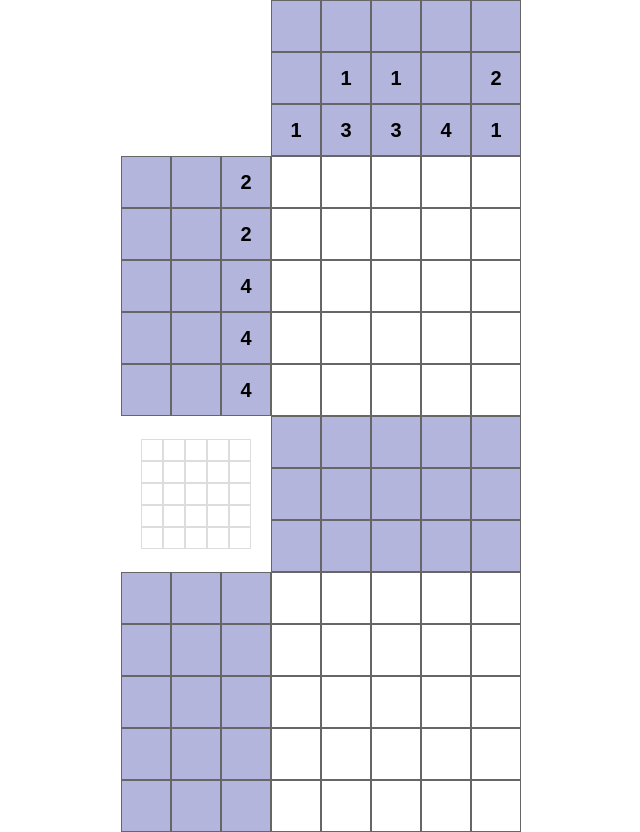
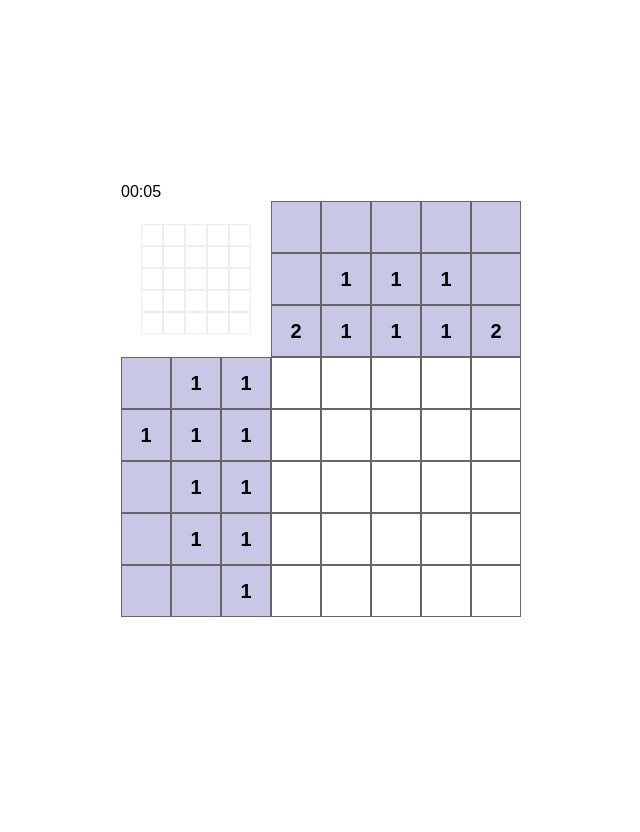
Before and after one commit to grimpatron/coffee-house, a plain HTML site: page nonograms/index.html in a window 1280 px wide. Shown: the whole page, without its empty margins (319-959 px from the left). After the commit the page ends 800 px from the top, so only its background shows below. Drawn offline with Linux system fonts and the light colour scheme.

Commit message:
feat: generation layout

```diff
--- a/nonograms/index.html
+++ b/nonograms/index.html
@@ -9,7 +9,8 @@
 </head>
 <body>
   <div class="container">
-    <div class="miniature"></div>
+    <div class="topbar">Время: 123</div>
+    <!-- <div class="miniature"></div>
 
     <div class="clue-col">
       <div class="row">
@@ -100,7 +101,7 @@
         <div class="cell"></div>
         <div class="cell"></div>
       </div>
-    </div>
+    </div> -->
 
   </div>
   <script src="main.js"></script>
--- a/nonograms/main.js
+++ b/nonograms/main.js
@@ -1,7 +1,24 @@
+const bodyNode = document.querySelector('body');
+bodyNode.innerHTML =
+`<div class="container">
+  <header class='header'>Nonogram</header>
+  <main class='main'></main>
+</div>
+<script src="main.js"></script>`;
+
+const mainNode = document.querySelector('.main');
+function generateGame() {
+  generateMarkup('miniature', 5, 5);
+  generateMarkup('clue-col', 3, 5);
+  generateMarkup('clue-row', 5, 3);
+  generateMarkup('playground', 5, 5);
+}
+generateGame();
+
 const cells = document.querySelectorAll('.cell');
-
 cells.forEach(el => el.addEventListener('click', (e) => {
   e.target.classList.toggle('cell--black');
+  statusGame();
 }));
 
 
@@ -10,37 +27,33 @@ const smile = [
   ['1', '1', '0', '1', '1'],
   ['0', '0', '0', '0', '0'],
   ['1', '0', '0', '0', '1'],
-  ['0', '1', '1', '1', '0']
-]
-const time = [
+  ['0', '1', '1', '1', '0']];
+const sandglass = [
   ['1', '1', '1', '1', '1'],
   ['0', '1', '1', '1', '0'],
   ['0', '0', '1', '0', '0'],
   ['0', '1', '0', '1', '0'],
-  ['1', '1', '1', '1', '1']
-]
+  ['1', '1', '1', '1', '1']];
 const heart = [
   ['0', '1', '0', '1', '0'],
   ['1', '0', '1', '0', '1'],
   ['1', '0', '0', '0', '1'],
   ['0', '1', '0', '1', '0'],
-  ['0', '0', '1', '0', '0']
-]
-const zaiac = [
+  ['0', '0', '1', '0', '0']];
+const hare = [
   ['0', '1', '1', '0', '0'],
   ['0', '0', '0', '1', '1'],
   ['0', '1', '1', '1', '1'],
   ['1', '1', '1', '1', '0'],
-  ['0', '1', '1', '1', '1']
-]
-const fontan = [
+  ['0', '1', '1', '1', '1']];
+const fountain = [
   ['0', '1', '0', '1', '0'],
   ['1', '0', '1', '0', '1'],
   ['0', '0', '1', '0', '0'],
   ['1', '1', '1', '1', '1'],
-  ['0', '1', '1', '1', '0']
-]
-let rndArt = zaiac;
+  ['0', '1', '1', '1', '0']];
+let patternIMG;
+startGame();  // ПОЕХАЛИ!!!!!!!!!!!
 
 
 function countRowCells(matrixXXX) {
@@ -61,7 +74,7 @@ function countRowCells(matrixXXX) {
 
   return colCounts;
 }
-let resCol = countRowCells(rndArt);
+let resCol = countRowCells(patternIMG);
 
 
 
@@ -83,7 +96,7 @@ function countColCells(matrixXXX) {
 
   return rowCounts;
 }
-let resRow = countColCells(rndArt);
+let resRow = countColCells(patternIMG);
 
 
 
@@ -118,7 +131,7 @@ function reverseArr(matrix) {
 }
 
 let rotatedMatrix = rotateMatrix(resCol);
-     reverseArr(rotatedMatrix);
+reverseArr(rotatedMatrix);
 let flattenedMtrxCol = rotatedMatrix.flat();
 let flattenedMtrxRow = resRow.flat();
 
@@ -137,7 +150,6 @@ function fillInClue(clueElArr, valueArr) {
 
 
 
-const container = document.querySelector('.container');
 function generateMarkup(blockClassName, rows, cols) {
   let block = document.createElement('div');
   block.className = blockClassName;
@@ -162,14 +174,61 @@ function generateMarkup(blockClassName, rows, cols) {
     let wrap = document.createElement('div');
     wrap.className = 'miniature-wrap';
     wrap.appendChild(block);
-    container.appendChild(wrap);
+    mainNode.appendChild(wrap);
     return;
   }
 
-  container.appendChild(block);
+  mainNode.appendChild(block);
 }
 
-generateMarkup('miniature', 5, 5);
-generateMarkup('clue-col', 3, 5);
-generateMarkup('clue-row', 5, 3);
-generateMarkup('playground', 5, 5);
+
+// Секундомер
+let sec = 0;
+let min = 0;
+let stopwatch;
+let timerID;
+const header = document.querySelector('.header');
+function startTimer() {
+  timerID = setInterval(function() {
+    sec++;
+    if (sec >= 60) {
+      sec = 0;
+      min++;
+    }
+    stopwatch = ((min < 10 ? "0" : "") + min + ":" + (sec < 10 ? "0" : "") + sec);
+    header.innerHTML = stopwatch;
+  }, 1000);
+}
+
+function stopTimer() {
+  clearInterval(timerID);
+}
+startTimer(); // Запуск таймера
+
+
+function statusGame() {
+  let cls = document.querySelectorAll('.playground .cell');
+  let canvasIMG = [];
+  for (let i = 0; i < cls.length; i++) {
+    if (cls[i].classList.contains('cell--black')) {
+      canvasIMG[i] = '1';
+    } else {
+      canvasIMG[i] = '0';
+    }
+  }
+  if (canvasIMG.toString() === patternIMG.flat().toString()) {
+    stopGame();
+  }
+}
+
+
+function startGame() {
+  // Должен запускать таймер.
+  // Должен рандомно выбирать картинку.
+  patternIMG = heart;
+}
+
+function stopGame() {
+  alert(`УРА!!! Вы справились за ${stopwatch}`);
+  stopTimer(); // Остановка таймера
+}
--- a/nonograms/style.css
+++ b/nonograms/style.css
@@ -3,10 +3,14 @@
   font-family: sans-serif;
 }
 
+body {
+  height: 100vh;
+  display: grid;
+  align-items: center;
+  justify-content: center;
+}
+
 .container {
-  display: grid;
-  justify-content: center;
-  grid-template-columns: 150px 250px;
 }
 
 .row {
@@ -18,7 +22,7 @@
   width: 50px;
   height: 50px;
   border: 1px solid #666;
-  transition: all .3s;
+  transition: all .25s ease-in-out;
 }
 .cell--black {
   background-color: #000;
@@ -40,17 +44,28 @@
   display: flex;
   justify-content: center;
   align-items: center;
-  background-color: rgb(180, 181, 220);
+  background-color: rgb(200, 200, 230);
   font-size: 20px;
   font-weight: bold;
+  user-select: none;
 }
 
 .miniature-wrap {
   margin: auto;
 }
 .miniature .cell {
-  border-color: #ddd;
+  border-color: #eee;
 }
 .clue-col {}
 .clue-row {}
 .playground {}
+
+
+.header {
+  width: 400px;
+}
+.main {
+  display: grid;
+  justify-content: center;
+  grid-template-columns: 150px 250px;
+}
```
